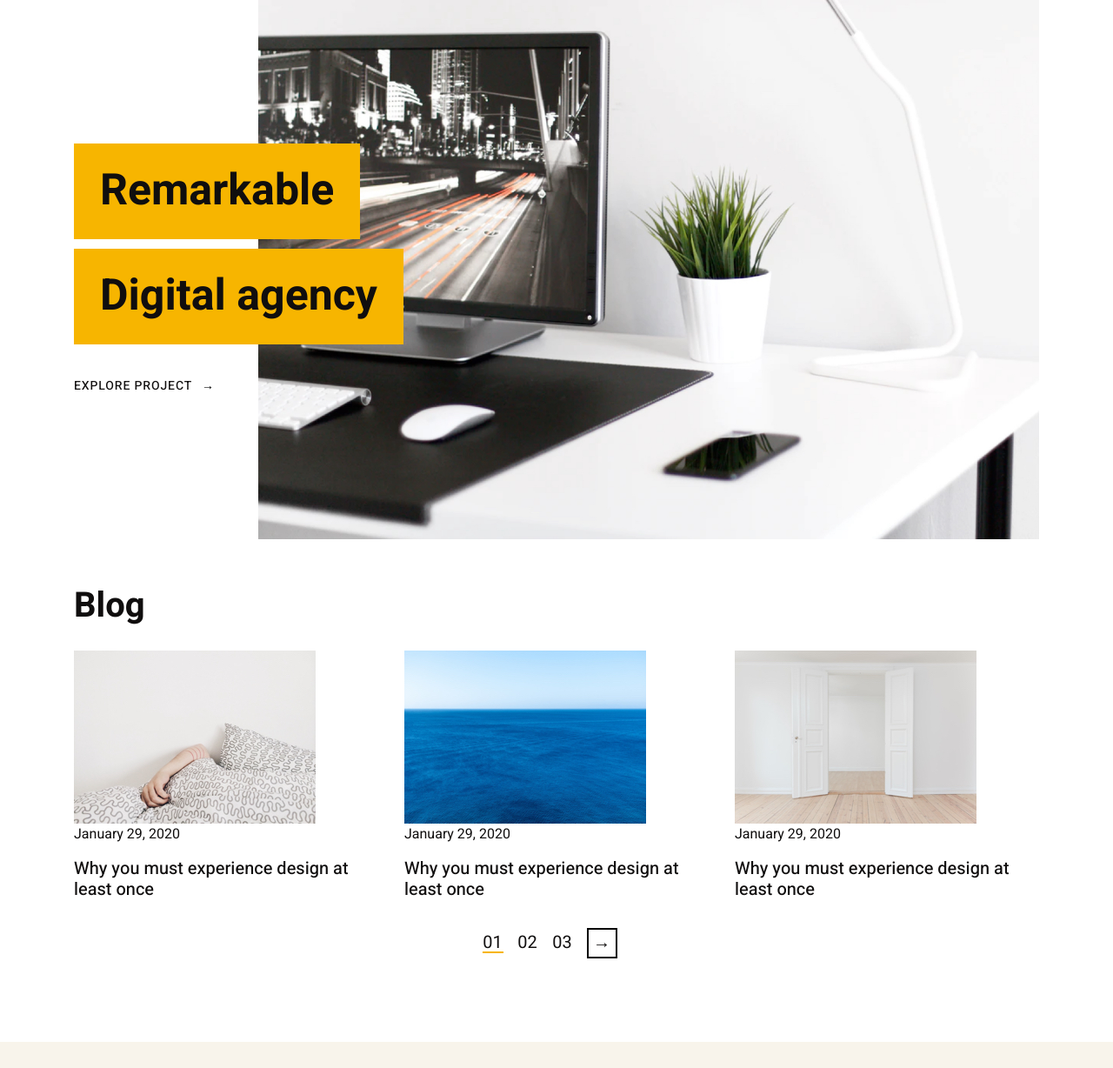
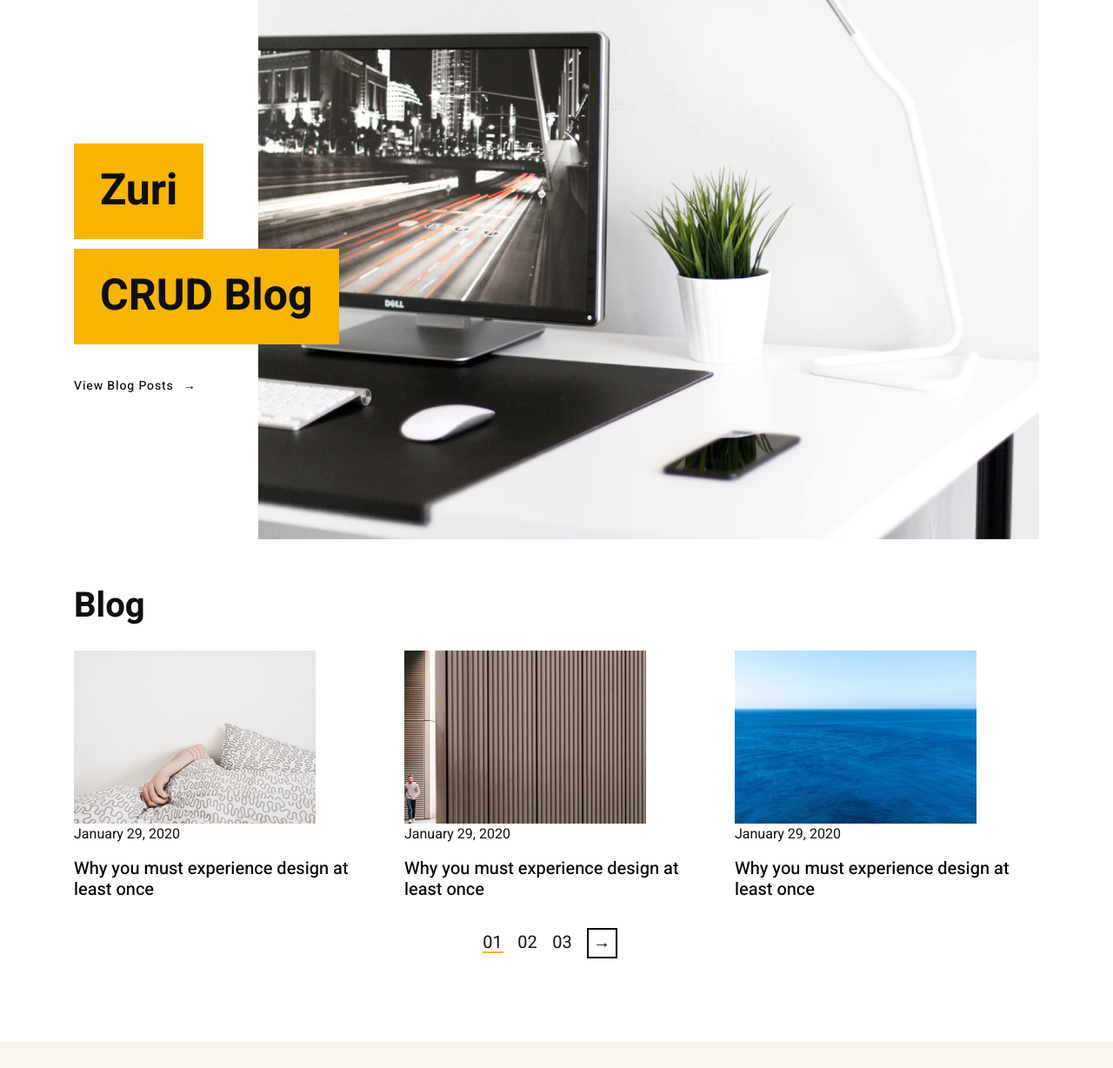
Before and after one commit to davideke1/-, a Django app: page / in a window 1280 px wide. Shown: the part 84-1312 px from the top of the page at 87% size. Run offline with Django 3.2, Linux system fonts and the light colour scheme; some libraries are stand-ins or nearby versions.

Commit message:
Refactor index template

```diff
--- a/crud_blog/templates/crud_blog/index.html
+++ b/crud_blog/templates/crud_blog/index.html
@@ -1,5 +1,8 @@
 {% extends "crud_blog/base.html" %}
 {% load static %}
+{% block title %}
+Oleez :: Home
+{% endblock title %}
 {% block content %}
 <main>
   <section>
@@ -18,79 +21,16 @@
             />
             <div class="carousel-caption">
               <h2 data-animation="animated fadeInRight">
-                <span>Remarkable</span>
+                <span>Zuri</span>
               </h2>
               <h2 data-animation="animated fadeInRight">
-                <span>Digital agency</span>
+                <span>CRUD Blog</span>
               </h2>
               <a
-                href="#!"
+                href="#blogPosts"
                 class="carousel-item-link"
                 data-animation="animated fadeInRight"
-                >EXPLORE PROJECT</a
-              >
-            </div>
-          </div>
-          <div class="carousel-item">
-            <img
-              src="{% static 'images/Banner_2@2x.jpg' %}"
-              alt="Second slide"
-              class="w-100"
-            />
-            <div class="carousel-caption">
-              <h2 data-animation="animated fadeInRight">
-                <span>Remarkable</span>
-              </h2>
-              <h2 data-animation="animated fadeInRight">
-                <span>Digital agency</span>
-              </h2>
-              <a
-                href="#!"
-                class="carousel-item-link"
-                data-animation="animated fadeInRight"
-                >EXPLORE PROJECT</a
-              >
-            </div>
-          </div>
-          <div class="carousel-item">
-            <img
-              src="{% static 'images/Banner_3@2x.jpg' %}"
-              alt="Third slide"
-              class="w-100"
-            />
-            <div class="carousel-caption">
-              <h2 data-animation="animated fadeInRight">
-                <span>Remarkable</span>
-              </h2>
-              <h2 data-animation="animated fadeInRight">
-                <span>Digital agency</span>
-              </h2>
-              <a
-                href="#!"
-                class="carousel-item-link"
-                data-animation="animated fadeInRight"
-                >EXPLORE PROJECT</a
-              >
-            </div>
-          </div>
-          <div class="carousel-item">
-            <img
-              src="{% static 'images/Banner_4@2x.jpg' %}"
-              alt="Fourth slide"
-              class="w-100"
-            />
-            <div class="carousel-caption">
-              <h2 data-animation="animated fadeInRight">
-                <span>Remarkable</span>
-              </h2>
-              <h2 data-animation="animated fadeInRight">
-                <span>Digital agency</span>
-              </h2>
-              <a
-                href="#!"
-                class="carousel-item-link"
-                data-animation="animated fadeInRight"
-                >EXPLORE PROJECT</a
+                >View Blog Posts</a
               >
             </div>
           </div>
@@ -99,7 +39,7 @@
     </div>
   </section>
 
-  <section class="mt-4">
+  <section class="mt-4" id="blogPosts">
     <div class="container">
         <h1 class="oleez-page-title wow fadeInUp">Blog</h1>
         <div class="row">
@@ -109,7 +49,20 @@
                         <img src="{% static 'images/Bloggrid/Bloggrid_2.jpg' %}" alt="blog">
                     </div>
                     <p class="blog-post-date">January 29, 2020</p>
-                    <h5 class="blog-post-title">Why you must experience design at least once</h5>
+                    <a style="color: black;" href="{% url 'article' %}">
+                        <h5 class="blog-post-title">Why you must experience design at least once</h5>
+                    </a>
+                </div>
+            </div>
+            <div class="col-md-4 mb-4">
+                <div class="blog-post-card wow fadeInUp">
+                    <div class="blog-post-thumbnail-wrapper">
+                        <img src="{% static 'images/Bloggrid/Bloggrid_4.jpg' %}" alt="blog">
+                    </div>
+                    <p class="blog-post-date">January 29, 2020</p>
+                    <a style="color: black;" href="{% url 'article' %}">
+                        <h5 class="blog-post-title">Why you must experience design at least once</h5>
+                    </a>
                 </div>
             </div>
             <div class="col-md-4 mb-4">
@@ -118,16 +71,9 @@
                         <img src="{% static 'images/Bloggrid/Bloggrid_8.jpg' %}" alt="blog">
                     </div>
                     <p class="blog-post-date">January 29, 2020</p>
-                    <h5 class="blog-post-title">Why you must experience design at least once</h5>
-                </div>
-            </div>
-            <div class="col-md-4 mb-4">
-                <div class="blog-post-card wow fadeInUp">
-                    <div class="blog-post-thumbnail-wrapper">
-                        <img src="{% static 'images/Bloggrid/Bloggrid_7.jpg' %}" alt="blog">
-                    </div>
-                    <p class="blog-post-date">January 29, 2020</p>
-                    <h5 class="blog-post-title">Why you must experience design at least once</h5>
+                    <a style="color: black;" href="{% url 'article' %}">
+                        <h5 class="blog-post-title">Why you must experience design at least once</h5>
+                    </a>
                 </div>
             </div>
         </div>
```
